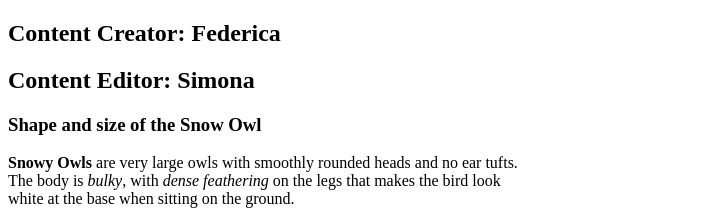
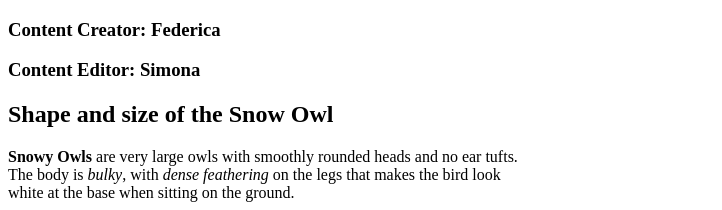
Before and after one commit to 190862/prj4-wrong-one, a plain HTML site: page index.html in a window 1280 px wide. Shown: the top 210 px of the page, without its empty margins (0-722 px from the left). Drawn offline with Linux system fonts and the light colour scheme.

Commit message:
Update index.html

```diff
--- a/index.html
+++ b/index.html
@@ -6,11 +6,11 @@
 
 <body>
 
-  <h2 class="index-h2-Content-Creator">Content Creator: Federica </h2>
+  <h3 class="index-h2-Content-Creator">Content Creator: Federica </h3>
 
-  <h2 class="index-h2-Editor"> Content Editor: Simona </h2>
+  <h3 class="index-h2-Editor"> Content Editor: Simona </h3>
 
-  <h3 class="h3-shape-size-owl"> Shape and size of the Snow Owl </h3>
+  <h2 class="h3-shape-size-owl"> Shape and size of the Snow Owl </h2>
 
  <p><strong>Snowy Owls</strong> are very large owls with smoothly rounded heads and no ear tufts.<br>The body is <em>bulky</em>, with <em>dense feathering</em> on the legs that makes the bird look <br>white at the base when sitting on the ground.</p>
 
```
